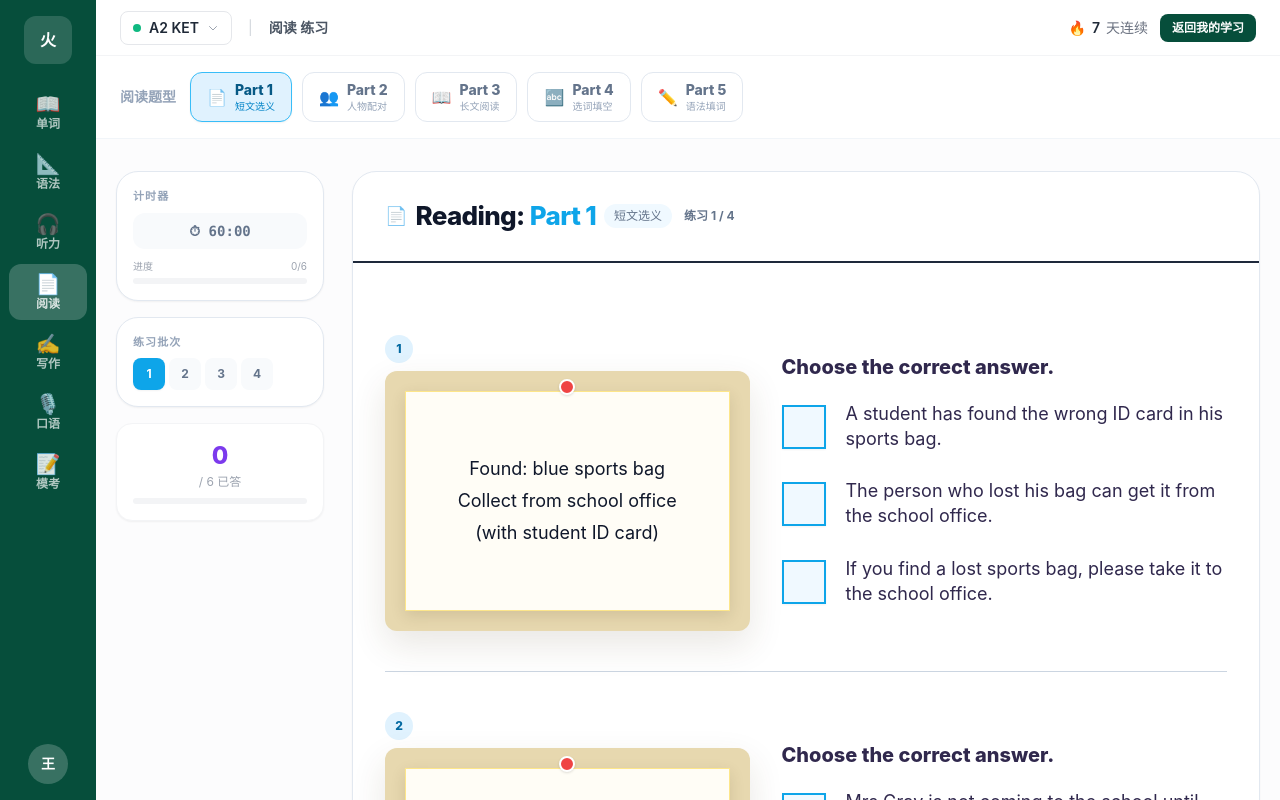
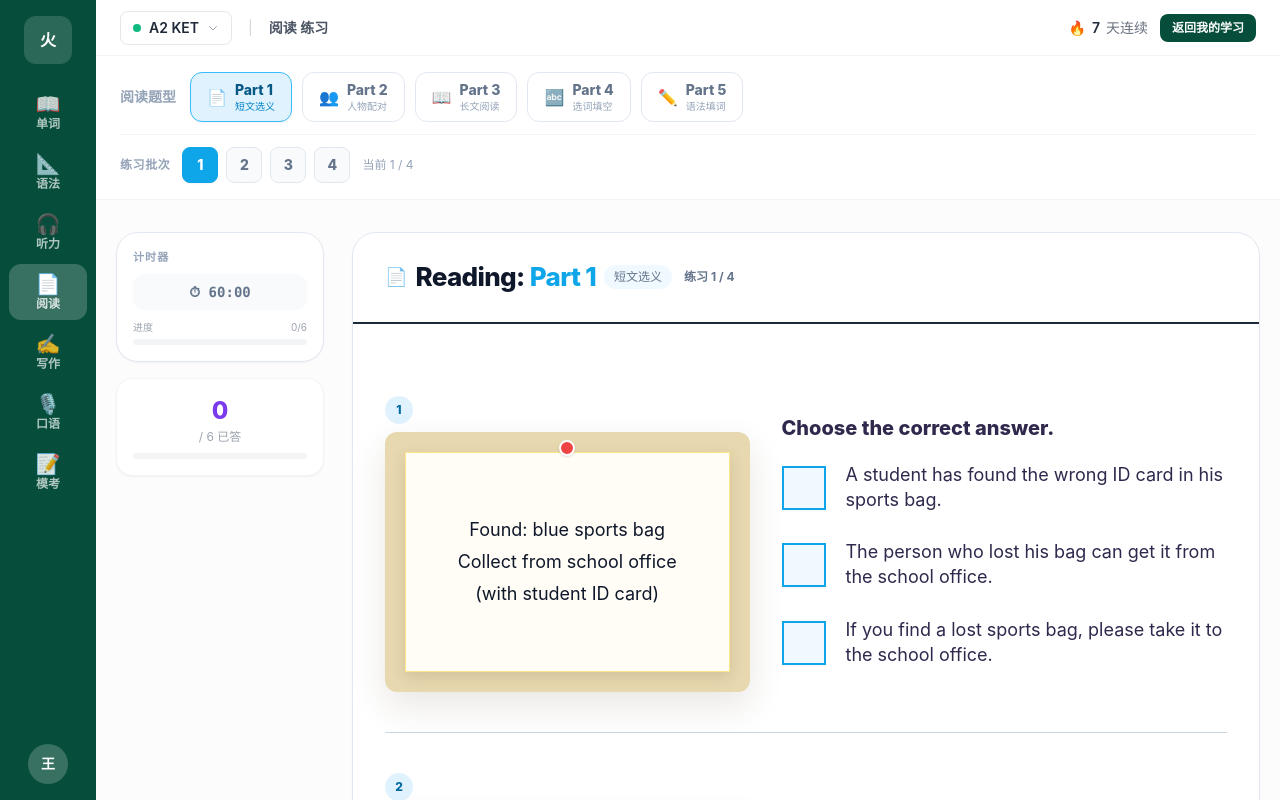
Before and after one commit to audrey-ship-it/mars-cambridge, a React (Vite) app: page /cambridge-reading in a window 1280 px wide. Built offline with nearby package versions, Linux system fonts and the light colour scheme.

Commit message:
将阅读练习批次移至顶部

```diff
--- a/src/pages/CambridgeReading.jsx
+++ b/src/pages/CambridgeReading.jsx
@@ -434,7 +434,8 @@ export default function CambridgeReading() {
   return (
     <CambridgeLayout activeModule="reading" level={level} setLevel={setLevel}>
       <nav className="border-b border-slate-100 bg-white px-4 sm:px-6 py-4">
-        <div className="mx-auto flex max-w-[1440px] flex-wrap items-center gap-2.5">
+        <div className="mx-auto max-w-[1440px] space-y-3">
+          <div className="flex flex-wrap items-center gap-2.5">
             <span className="mr-1 hidden text-sm font-extrabold text-slate-400 lg:inline">阅读题型</span>
             {[1,2,3,4,5].map(pid => (
               <button
@@ -456,6 +457,23 @@ export default function CambridgeReading() {
                 </span>
               </button>
             ))}
+          </div>
+          {!isPart5 && batches.length > 1 && (
+            <div className="flex flex-wrap items-center gap-2 border-t border-slate-100 pt-3">
+              <span className="mr-1 text-xs font-extrabold tracking-wider text-slate-400">练习批次</span>
+              {batches.map((_, i) => (
+                <button key={i} onClick={() => setBatchIdx(i)}
+                  aria-current={batchIdx === i ? 'page' : undefined}
+                  className={`h-9 min-w-9 rounded-lg border px-3 text-sm font-extrabold transition-all ${
+                    batchIdx === i
+                      ? 'border-sky-500 bg-sky-500 text-white shadow-sm'
+                      : 'border-slate-200 bg-slate-50 text-slate-500 hover:border-sky-300 hover:bg-sky-50 hover:text-sky-700'
+                  }`}
+                >{i + 1}</button>
+              ))}
+              <span className="ml-1 text-xs text-slate-400">当前 {batchIdx + 1} / {batches.length}</span>
+            </div>
+          )}
         </div>
       </nav>
       <div className="max-w-[1440px] mx-auto px-3 sm:px-5 py-6 lg:py-8 flex gap-7">
@@ -486,24 +504,6 @@ export default function CambridgeReading() {
               </div>
             )}
           </div>
-
-          {/* Batch navigator (Parts 1-4) */}
-          {!isPart5 && batches.length > 1 && (
-            <div className="bg-white rounded-[22px] border border-slate-200 shadow-sm p-4">
-              <p className="text-[11px] font-bold text-slate-400 tracking-widest mb-2">练习批次</p>
-              <div className="flex flex-wrap gap-1">
-                {batches.map((_, i) => (
-                  <button key={i} onClick={() => setBatchIdx(i)}
-                    className={`w-8 h-8 rounded-lg text-xs font-bold transition-all ${
-                      batchIdx === i
-                        ? 'bg-sky-500 text-white shadow-sm'
-                        : 'bg-slate-50 text-slate-500 hover:bg-sky-50 hover:text-sky-700'
-                    }`}
-                  >{i + 1}</button>
-                ))}
-              </div>
-            </div>
-          )}
 
           {/* Part 5 set selector */}
           {isPart5 && (
```
Lines whose indentation alone changed are shown as unchanged.
